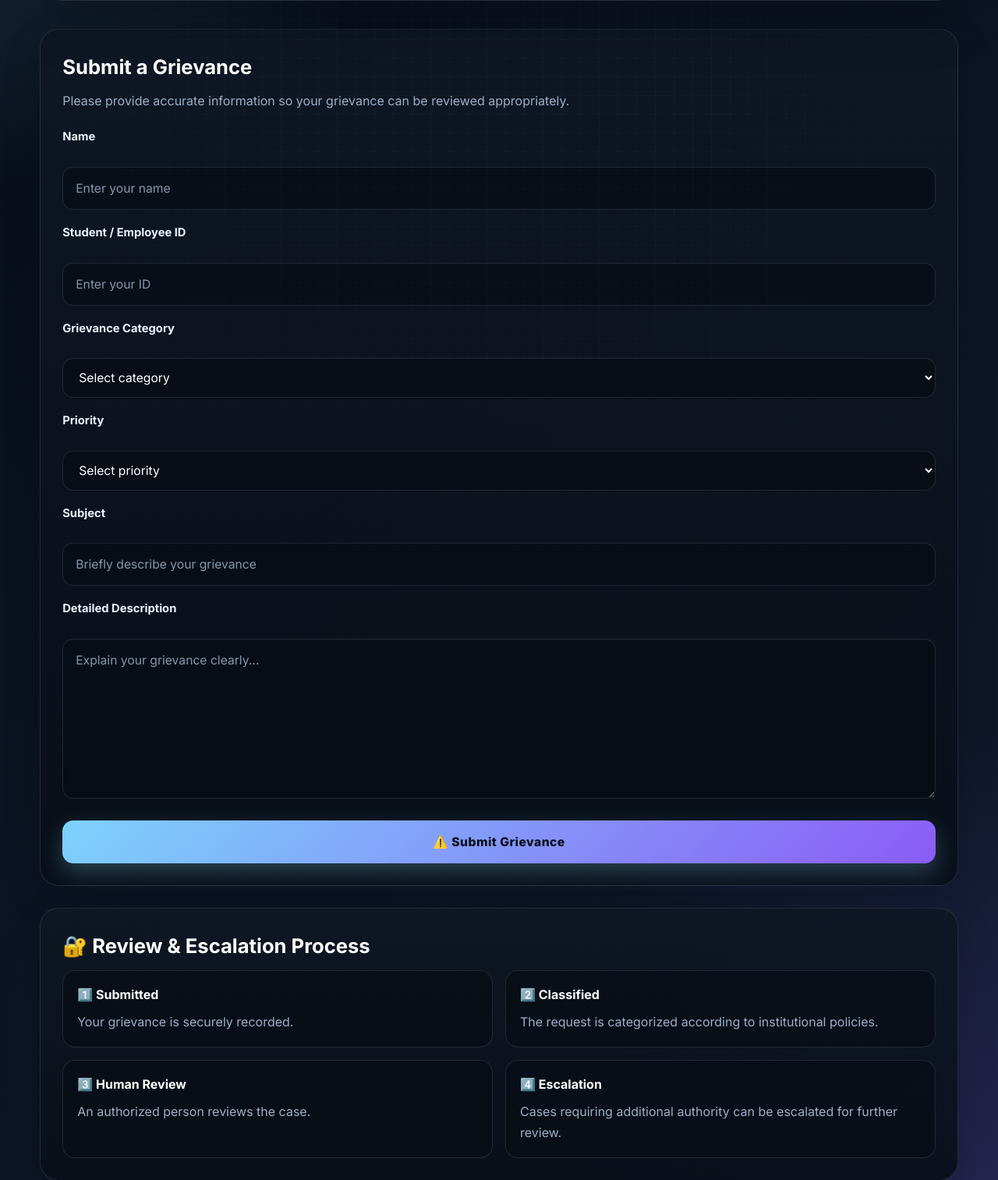
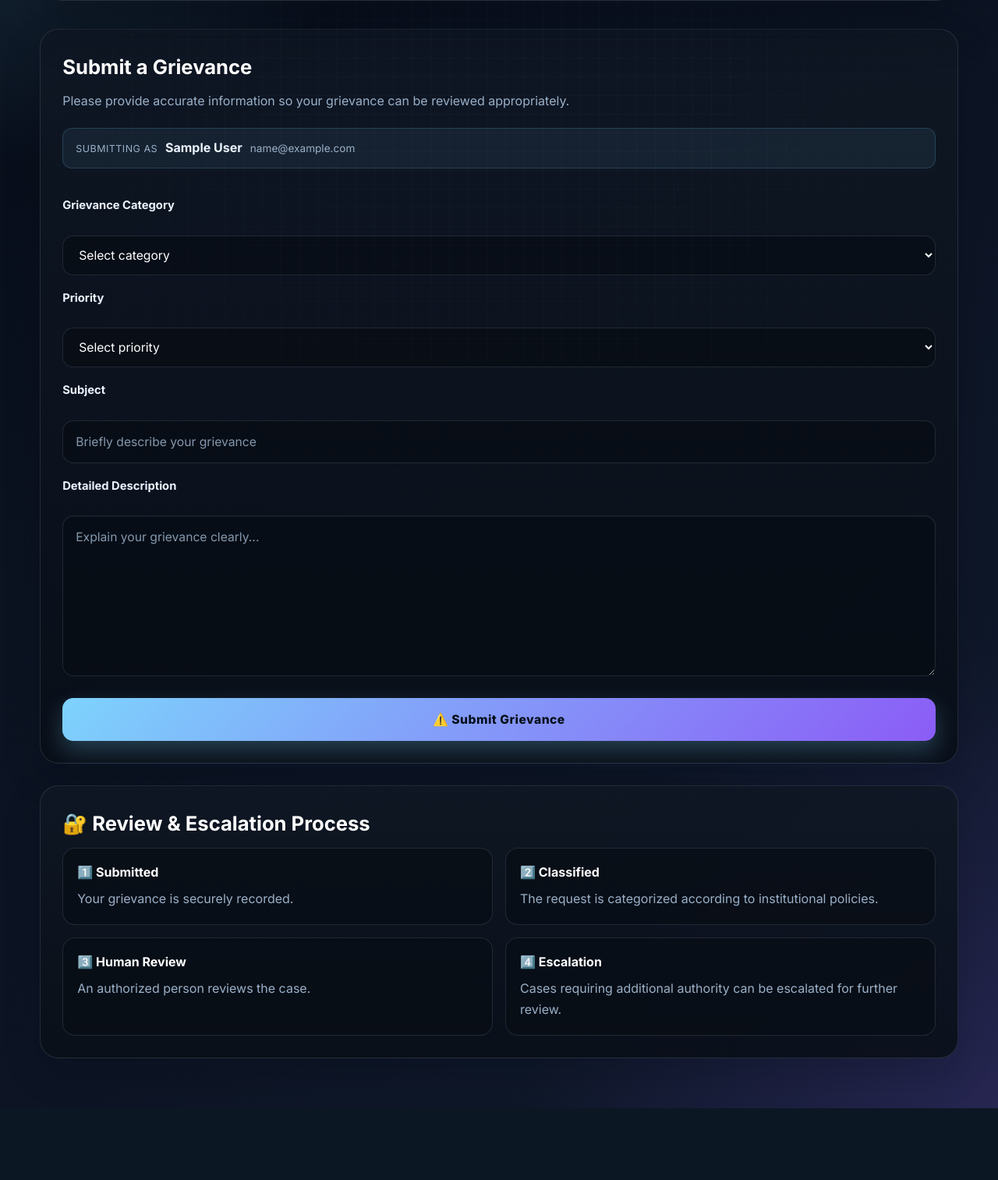
Before and after one commit to ZESCHO/Hackathon-project-2026, a Flask app: page /grievance in a window 1280 px wide. Shown: the part 334-1847 px from the top of the page at 78% size. After the commit the page ends 1755 px from the top, so only its background shows below. Run offline with Flask 3, Linux system fonts and the light colour scheme; the visitor is signed in with stand-in values (Sample User, id 1).

Commit message:
Take identity from the session, and show the agent is working
Identity spoofing: the certificate, laboratory and grievance forms
asked the user to type their own name and student ID, and the server
trusted those values. A signed-in student could request a certificate
under another student's ID; the laboratory handler let a typed ID
override the account's own. The grievance form required a user_id that
was then ignored entirely.

All four handlers now derive name and student ID from the session and
ignore any posted value. The inputs are replaced by a read-only panel
showing who the request is being filed as. Verified by posting a forged
name and ID directly to the endpoint: both discarded.

Chat interface:
- Show a "Thinking" bubble with animated dots while the model works,
  and disable the input until it replies, including on error so it
  cannot get stuck. Even without reasoning enabled there is a
  multi-second gap that otherwise reads as a broken page.
- Render newlines in agent replies. The list of missing details is sent
  one per line, and HTML was collapsing it onto a single line.

Thinking mode measured over 8 messages x 3 runs, after the grounding
checks landed:

              category  fields   invented  avg     max
  think off     24/24    24/24     0/24    3.9s   12.7s
  think on      21/24    19/24     0/24   15.8s   35.2s

Reasoning is both slower and less accurate here. With it on, "someone
is bothering me in the hostel" was classified as small talk in all
three runs, which for a harassment complaint is the worst possible
miss. It stays available for debugging but is off by default; an
earlier note in this branch suggesting the opposite predates the
grounding checks, which is what actually made terse input safe.

Co-Authored-By: Claude Opus 5 <noreply@anthropic.com>

```diff
--- a/Src/app.py
+++ b/Src/app.py
@@ -771,7 +771,7 @@ def grievance_submit():
         flash("Please login before submitting a grievance.")
         return redirect(url_for("login"))
 
-    name = request.form.get("name", "").strip() or user.name
+    name = user.name
     category = request.form.get("category", "").strip()
     priority = request.form.get("priority", "").strip()
     subject = request.form.get("subject", "").strip()
@@ -822,8 +822,9 @@ def laboratory_book():
         flash("Please login before submitting a laboratory booking.")
         return redirect(url_for("login"))
 
-    name = request.form.get("name", "").strip() or user.name
-    student_id = request.form.get("student_id", "").strip() or (user.student_id or "N/A")
+    # Identity is taken from the session, not the form.
+    name = user.name
+    student_id = user.student_id or "Not on record"
     laboratory_name = request.form.get("laboratory", "").strip()
     booking_date = request.form.get("date", "").strip()
     booking_time = request.form.get("time", "").strip()
@@ -877,7 +878,7 @@ def maintenance_request():
         flash("Please login before submitting a maintenance request.")
         return redirect(url_for("login"))
 
-    name = request.form.get("name", "").strip() or user.name
+    name = user.name
     location = request.form.get("location", "").strip()
     room = request.form.get("room", "").strip()
     category = request.form.get("category", "").strip()
@@ -942,15 +943,12 @@ def certificate_request():
     # GET FORM DATA
     # --------------------------------------------------------
 
-    student_name = request.form.get(
-        "student_name",
-        ""
-    ).strip()
-
-    student_id = request.form.get(
-        "student_id",
-        ""
-    ).strip()
+    # Identity comes from the session, never from the form. A posted
+    # student_id would let anyone request a certificate in someone
+    # else's name.
+    student_name = user.name
+
+    student_id = user.student_id or "Not on record"
 
     certificate_type = request.form.get(
         "certificate_type",
@@ -966,20 +964,6 @@ def certificate_request():
     # --------------------------------------------------------
     # VALIDATION
     # --------------------------------------------------------
-
-    if not student_name:
-
-        flash("Please enter your name.")
-
-        return redirect(url_for("certificate"))
-
-
-    if not student_id:
-
-        flash("Please enter your Student ID.")
-
-        return redirect(url_for("certificate"))
-
 
     if not certificate_type:
 
--- a/Src/static/style.css
+++ b/Src/static/style.css
@@ -1033,6 +1033,10 @@ textarea:focus,
     max-width: 80%;
     word-wrap: break-word;
     line-height: 1.5;
+    /* The agent sends its list of missing details one per line.
+       Without this, HTML collapses those newlines into spaces and the
+       whole list runs together on one line. */
+    white-space: pre-wrap;
 }
 
 .user-message .ai-message-content {
@@ -1515,3 +1519,82 @@ html[data-theme="light"] .empty-state {
     border-left-color: var(--warning);
     opacity: 0.85;
 }
+
+/* =========================================================
+   THINKING INDICATOR
+   ========================================================= */
+
+.ai-thinking .ai-message-content {
+    display: flex;
+    align-items: center;
+    gap: 8px;
+}
+
+.thinking-label {
+    opacity: 0.85;
+}
+
+.thinking-dots {
+    display: inline-flex;
+    gap: 4px;
+}
+
+.thinking-dots i {
+    width: 6px;
+    height: 6px;
+    border-radius: 50%;
+    background: currentColor;
+    opacity: 0.35;
+    animation: thinking-pulse 1.2s infinite ease-in-out;
+}
+
+.thinking-dots i:nth-child(2) { animation-delay: 0.18s; }
+.thinking-dots i:nth-child(3) { animation-delay: 0.36s; }
+
+@keyframes thinking-pulse {
+    0%, 60%, 100% { opacity: 0.25; transform: translateY(0); }
+    30%           { opacity: 1;    transform: translateY(-3px); }
+}
+
+/* Respect users who ask for reduced motion. */
+@media (prefers-reduced-motion: reduce) {
+    .thinking-dots i { animation: none; opacity: 0.6; }
+}
+
+.ai-send-btn:disabled,
+#ai-input:disabled {
+    opacity: 0.55;
+    cursor: not-allowed;
+}
+
+/* =========================================================
+   IDENTITY PANEL
+
+   Who the request is being filed as. Read-only: identity comes
+   from the session, never from a form field, so a student cannot
+   file a request in someone else's name.
+   ========================================================= */
+
+.identity-panel {
+    display: flex;
+    align-items: baseline;
+    flex-wrap: wrap;
+    gap: 10px;
+    padding: 12px 16px;
+    margin-bottom: 18px;
+    border-radius: 12px;
+    background: rgba(125, 211, 252, 0.07);
+    border: 1px solid rgba(125, 211, 252, 0.18);
+}
+
+.identity-label {
+    font-size: 0.78rem;
+    letter-spacing: 0.04em;
+    text-transform: uppercase;
+    color: var(--muted);
+}
+
+.identity-meta {
+    font-size: 0.85rem;
+    color: var(--muted);
+}
--- a/Src/templates/grievance.html
+++ b/Src/templates/grievance.html
@@ -69,33 +69,12 @@
                 class="service-form"
             >
 
-                <!-- NAME -->
-                <label for="name">
-                    Name
-                </label>
-
-                <input
-                    type="text"
-                    id="name"
-                    name="name"
-                    placeholder="Enter your name"
-                    required
-                >
-
-
-                <!-- ID -->
-                <label for="user_id">
-                    Student / Employee ID
-                </label>
-
-                <input
-                    type="text"
-                    id="user_id"
-                    name="user_id"
-                    placeholder="Enter your ID"
-                    required
-                >
-
+                <!-- IDENTITY (from the signed-in account, not editable) -->
+                <div class="identity-panel">
+                    <span class="identity-label">Submitting as</span>
+                    <strong>{{ session.get("user_name") }}</strong>
+                    <span class="identity-meta">{{ session.get("user_email") }}</span>
+                </div>
 
                 <!-- CATEGORY -->
                 <label for="category">
```
Also changed, not shown: Src/templates/certificate.html (+6 -27 lines), Src/templates/dashboard.html (+29 -0 lines), Src/templates/laboratory.html (+6 -27 lines), Src/templates/maintenance.html (+6 -13 lines).
